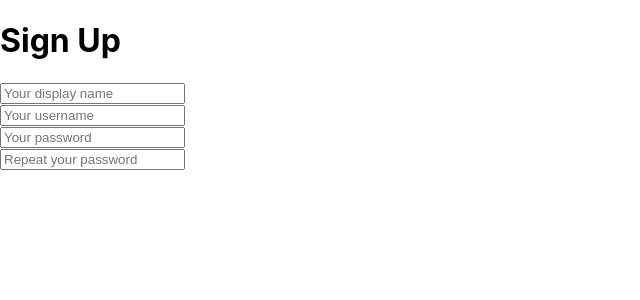
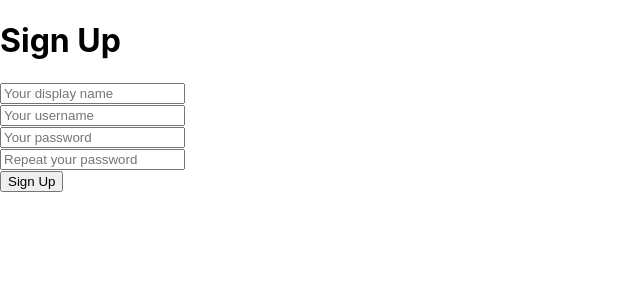
Before and after one commit to punam-shelke/Hoaxify-Frontend, a React (Create React App) app: page / in a window 1280 px wide. Shown: the top 300 px of the page, without its empty margins (0-640 px from the left). Built offline with nearby package versions, Linux system fonts and the light colour scheme.

Commit message:
Add submit button in UserSignupPage

```diff
--- a/src/pages/UserSignupPage.js
+++ b/src/pages/UserSignupPage.js
@@ -17,6 +17,9 @@ export class UserSignupPage extends React.Component {
         <div>
           <input placeholder="Repeat your password" type="password" />
         </div>
+        <div>
+          <button>Sign Up</button>
+        </div>
       </div>
     );
   }
```
Also changed, not shown: 1 other file (tests, documents, lock files or other folders).
